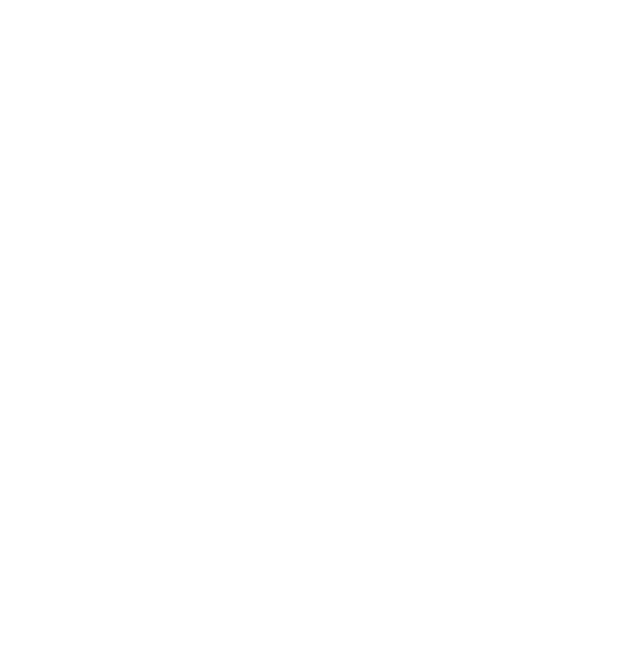
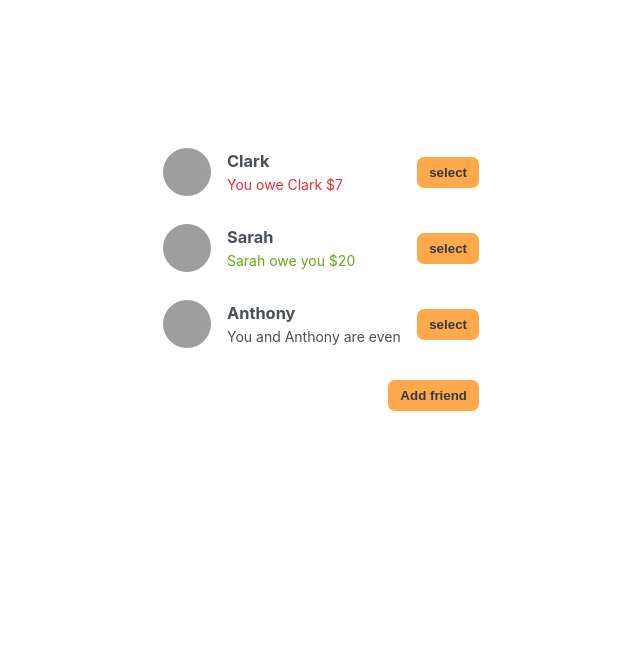
Before and after one commit to hustlerZzZ/eat-n-split, a plain HTML site: page index.html in a window 1280 px wide. Shown: the whole page, without its empty margins (79-719 px from the left). Drawn offline with Linux system fonts and the light colour scheme; the site is published under a folder, as on GitHub Pages, so addresses that start at the root find nothing; grey boxes are pictures that could not be loaded.

Commit message:
Update index.html

```diff
--- a/index.html
+++ b/index.html
@@ -1 +1 @@
-<!doctype html><html lang="en"><head><meta charset="utf-8"/><link rel="icon" href="/favicon.ico"/><meta name="viewport" content="width=device-width,initial-scale=1"/><meta name="theme-color" content="#000000"/><meta name="description" content="Web site created using create-react-app"/><link rel="apple-touch-icon" href="/logo192.png"/><link rel="manifest" href="/manifest.json"/><title>React App</title><script defer="defer" src="/static/js/main.31fc921c.js"></script><link href="/static/css/main.a4c28843.css" rel="stylesheet"></head><body><noscript>You need to enable JavaScript to run this app.</noscript><div id="root"></div></body></html>
+<!doctype html><html lang="en"><head><meta charset="utf-8"/><link rel="icon" href="/favicon.ico"/><meta name="viewport" content="width=device-width,initial-scale=1"/><meta name="theme-color" content="#000000"/><meta name="description" content="Web site created using create-react-app"/><link rel="apple-touch-icon" href="./logo192.png"/><link rel="manifest" href="/manifest.json"/><title>React App</title><script defer="defer" src="./static/js/main.31fc921c.js"></script><link href="./static/css/main.a4c28843.css" rel="stylesheet"></head><body><noscript>You need to enable JavaScript to run this app.</noscript><div id="root"></div></body></html>
```
